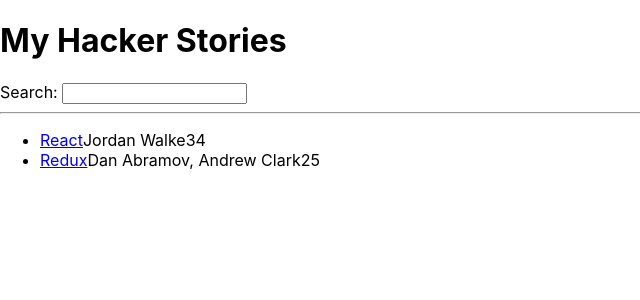
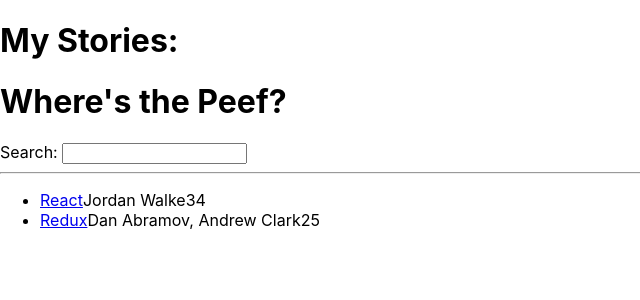
Before and after one commit to QuantumGiraffe/code-sandbox, a React (Create React App) app: page / in a window 1280 px wide. Shown: the top 300 px of the page, without its empty margins (0-640 px from the left). Built offline with nearby package versions, Linux system fonts and the light colour scheme.

Commit message:
Peef Update

```diff
--- a/src/App.css
+++ b/src/App.css
@@ -7,7 +7,9 @@
 }
 
 
-
+#author {
+  color: red;
+}
 
 
 /* =================Default Stuff is below=================== */
--- a/src/App.js
+++ b/src/App.js
@@ -1,6 +1,8 @@
 
 
 import * as React from 'react';
+import Header from './components/Header.js'
+
 
 const list = [
   {
@@ -25,27 +27,36 @@
 // The above simulates information that you could get from an API or other information sources
 // Below we will see what we can do to present this information
 
+function App() {
 
 
+  return (
 
-function App() {
-  return (
     <div>
-      <h1>My Hacker Stories</h1>
+
+      <h1>My Stories:</h1>
+
+      < Header />
+
 
       <label htmlFor="search">Search: </label>
       <input id="search" type="text" />
 
       <hr />
+      {/* this creates a horizontal line to break up page */}
+
 
       <ul>
         {list.map(function (item) {
+          // performs the MAP method on the array LIST ---- I forget but I think that "item" is a prop
+          // What ITEM means is that each item in the LIST array is passed through as that variable
+          // This makes it possible to apply the below "template" to both objects in LIST
           return (
             <li key={item.objectID}>
               <span>
                 <a href={item.url}>{item.title}</a>
               </span>
-              <span>{item.author}</span>
+              <span id='author'>{item.author}</span>
               <span>{item.num_comments}</span>
               <span>{item.points}</span>
             </li>
--- a/src/components/Header.js
+++ b/src/components/Header.js
@@ -1,12 +1,26 @@
 
+// need to come back to this since I think I am forgetting something here
 
 import React from 'react'
 
 
-export default function Header {
 
-    const = 'hello'
+export default function Header() {
+
+    const sausage = 'hello'
+
+    // In the function, you need to write RETURN to let it know what to list out. Before, I tried to write the following
+    // without putting it in return brackets and it simply would not work
+
+    return(
+    <h1>Where's the Peef?</h1>
+    )
 }
 
 
+
+
+
+
+
 // I need to remember how to make a Header component
```
